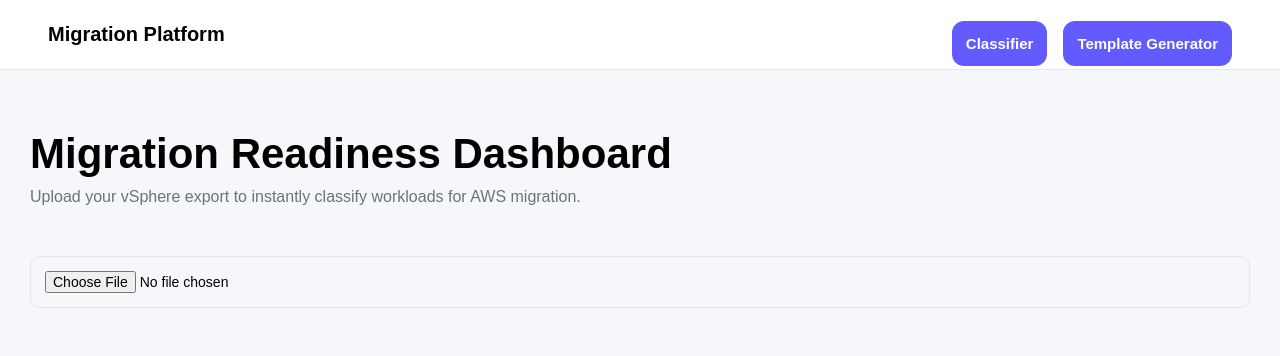
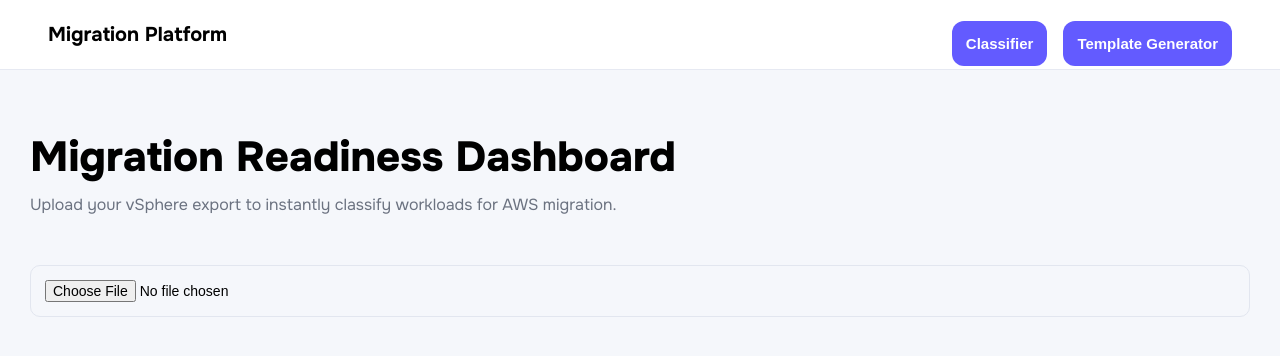
Before and after one commit to sasukexo/Migration-Classifier, a React (Vite) app in the folder Front-end/migration-ui/: page / in a window 1280 px wide. Shown: the top 356 px of the page. Built offline with nearby package versions, Linux system fonts and the light colour scheme; a web font is replaced by a local one.

Commit message:
fonttsss

```diff
--- a/Front-end/migration-ui/src/index.css
+++ b/Front-end/migration-ui/src/index.css
@@ -34,7 +34,7 @@
   --shadow:
     0 10px 25px rgba(0,0,0,0.05);
 
-font-family: "Story Script", sans-serif;
+font-family: "Onest", sans-serif;
 }
 
 /* ------------------------------
@@ -50,7 +50,7 @@ body {
     #eef2ff 100%
   );
 
- font-family: "Story Script", sans-serif;
+ font-family: "Onest", sans-serif;
     background: #f5f7fb;
 }
 
```
